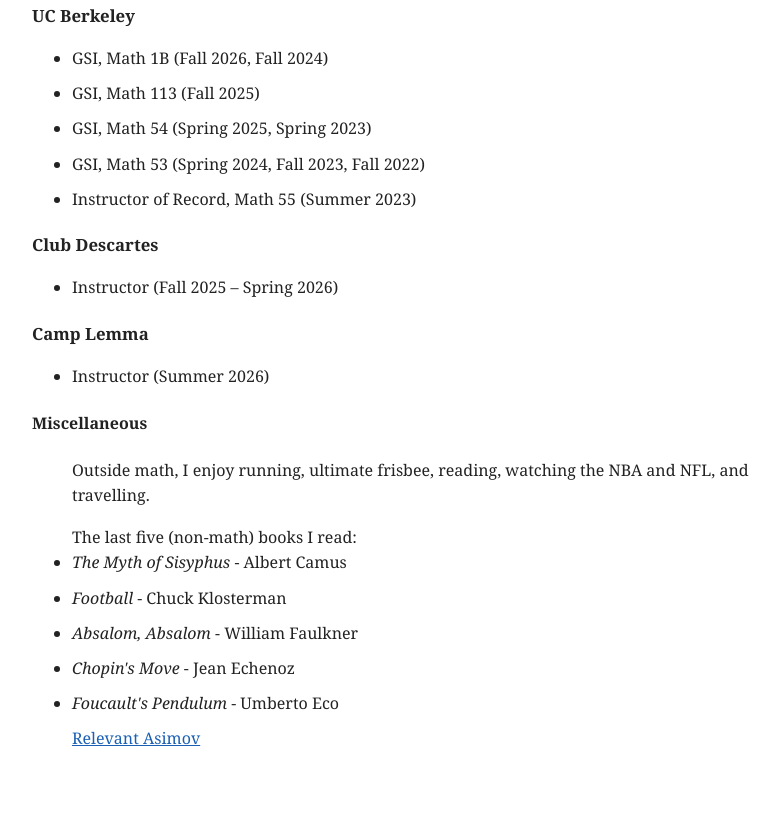
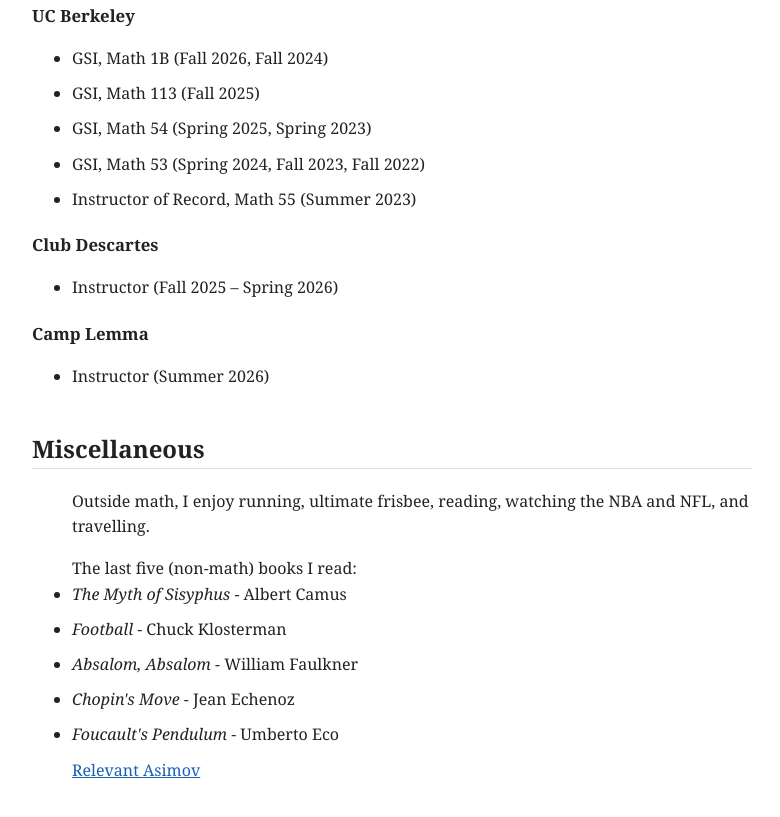
Before and after one commit to spencer-g-taylor/spencer-g-taylor.github.io, a plain HTML site: page index.html in a window 1280 px wide. Shown: the part 651-1468 px from the top of the page, without its empty margins (248-1028 px from the left). Drawn offline with Linux system fonts and the light colour scheme.

Commit message:
Update index.html

```diff
--- a/index.html
+++ b/index.html
@@ -66,7 +66,7 @@
   <li>Instructor (Summer 2026)</li>
 </ul>
 
-<h4>Miscellaneous</h4>
+<h2>Miscellaneous</h2>
 <ul>
 <p>Outside math, I enjoy running, ultimate frisbee, reading, watching the NBA and NFL, and travelling.</p>
 
```
